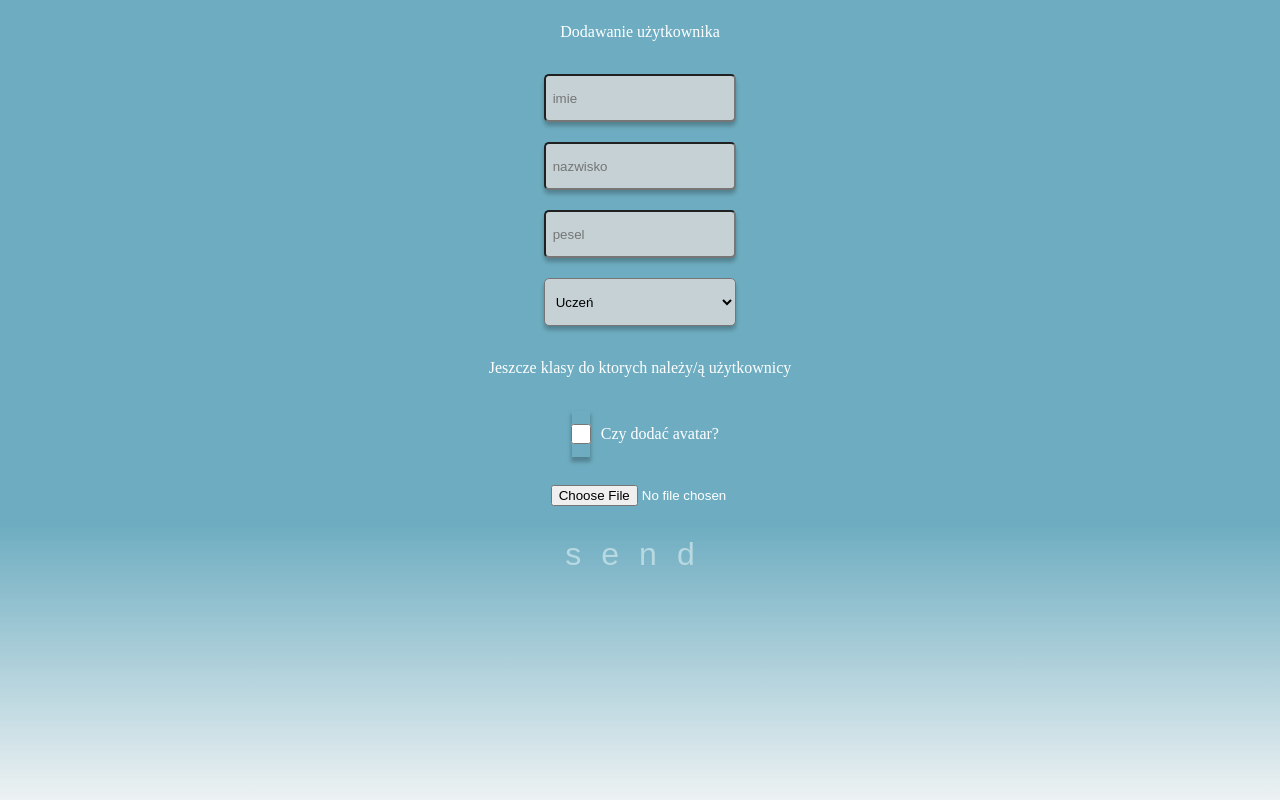
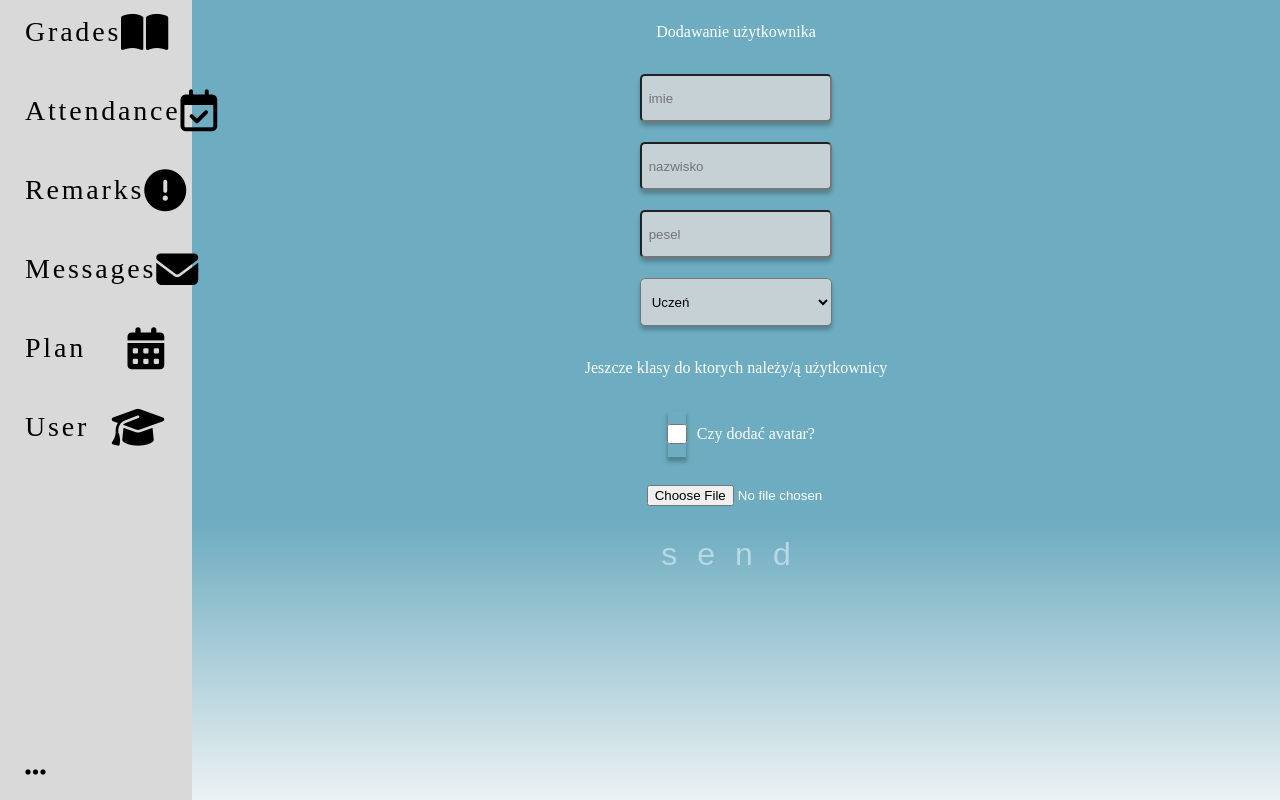
Before and after one commit to Wadowski-Mateusz/WdPAI, a PHP site: page /public/views/add-user.php in a window 1280 px wide. Run offline with PHP 8.4, Linux system fonts and the light colour scheme; some libraries are stand-ins or nearby versions.

Commit message:
addUser nav

```diff
--- a/public/css/addUser.css
+++ b/public/css/addUser.css
@@ -1,3 +1,13 @@
+body{
+    margin: 0;
+    background: linear-gradient(180deg, #6EADC1 65.62%, rgba(134, 166, 176, 0.15) 100%);
+    background-attachment: fixed;
+    background-position: center;
+    background-size: cover;
+    background-repeat: no-repeat;
+}
+
+
 .base-container{
     display: flex;
     justify-content: center; /*jesli menu si epojawi, to może lepiej na flex-start*/
@@ -5,23 +15,13 @@
     height: 100vh;
 }
 
-body{ /*inaczej jest biała ramka*/
-    margin: 0;
-    display: flex;
-    align-items: center;
-    justify-content: center;
-    justify-items: center;
-    flex-direction: column;
-}
-
 main {
     display: flex;
     align-items: center;
     flex-direction: column;
     height: 100vh;
-    width: 100vw;
-    background: linear-gradient(180deg, #6EADC1 65.62%, rgba(134, 166, 176, 0.15) 100%) no-repeat fixed center;
-    background-size: cover;
+    width: 100%;
+    margin-left: 15vw;
     color: #FFFFFF;
     line-height: 4em;
 }
--- a/public/views/add-user.php
+++ b/public/views/add-user.php
@@ -1,13 +1,60 @@
 <!DOCTYPE html>
 
 <head>
-    <link rel="stylesheet" type="text/css" href="public/css/addUser.css">
-    <link rel="shortcut icon" href="public/img/logo.svg">
+    <link rel="stylesheet" type="text/css" href="/public/css/addUser.css">
+    <link rel="stylesheet" type="text/css" href="/public/css/nav.css">
+    <link rel="shortcut icon" href="/public/img/logo.svg">
+    <script src="https://kit.fontawesome.com/e81504632c.js" crossorigin="anonymous"></script>
     <title> Diarium </title>
 </head>
 
 <body>
 <div class="base-container">
+    <nav>
+        <ul>
+            <li>
+                <a href="grades" class="button">
+                    Grades
+                    <i class="fa-solid fa-book-open"></i>
+                </a>
+            </li>
+            <li>
+                <a href="attendance" class="button">
+                    Attendance
+                    <i class="fa-regular fa-calendar-check"></i>
+                </a>
+            </li>
+            <li>
+                <a href="remarks" class="button">
+                    Remarks
+                    <i class="fa-solid fa-circle-exclamation"></i>
+                </a>
+            </li>
+            <li>
+                <a href="messages" class="button">
+                    Messages
+                    <i class="fa-solid fa-envelope"></i>
+                </a>
+            </li>
+            <li>
+                <a href="plan" class="button">
+                    Plan
+                    <i class="fa-solid fa-calendar-days"></i>
+                </a>
+            </li>
+            <li>
+                <a href="user" class="button">
+                    User
+                    <i class="fa-solid fa-graduation-cap"></i>
+                </a>
+            </li>
+            <li>
+                <!-- <i class="fa-solid fa-ellipsis-vertical"></i> -->
+                <i class="fa-solid fa-ellipsis"></i>
+                <a href="#" class="button"></a>
+            </li>
+        </ul>
+    </nav>
     <main>
         Dodawanie użytkownika
         <section class="user-form">
--- a/src/controllers/UserController.php
+++ b/src/controllers/UserController.php
@@ -29,7 +29,6 @@ class UserController extends AppController {
 
     public function addUser()
     {
-
         //TODO ogarnac spam na f5
 //        To display this page, Firefox must send information that will repeat any action (such as a search or order confirmation) that was performed earlier.
 
```
Also changed, not shown: public/js/registerValidate.js (added), 1 other file.
